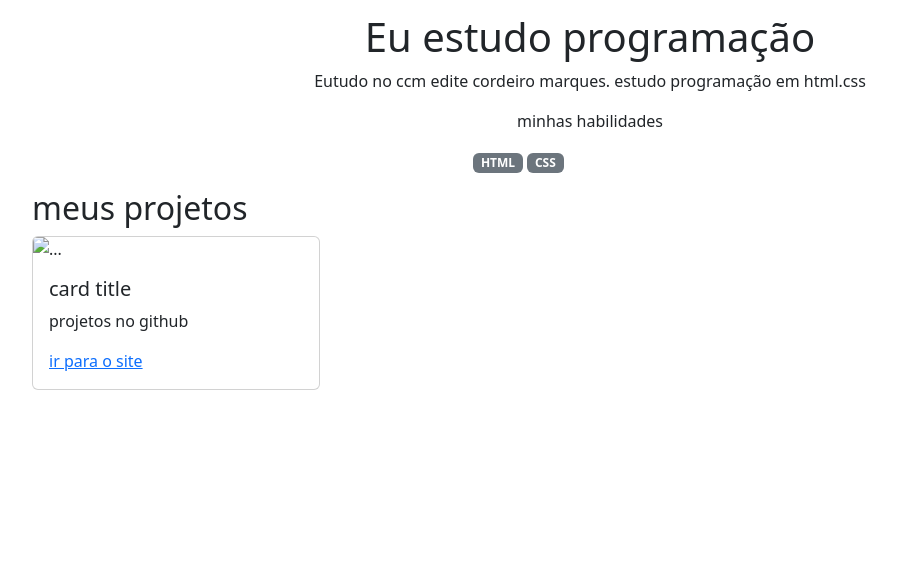
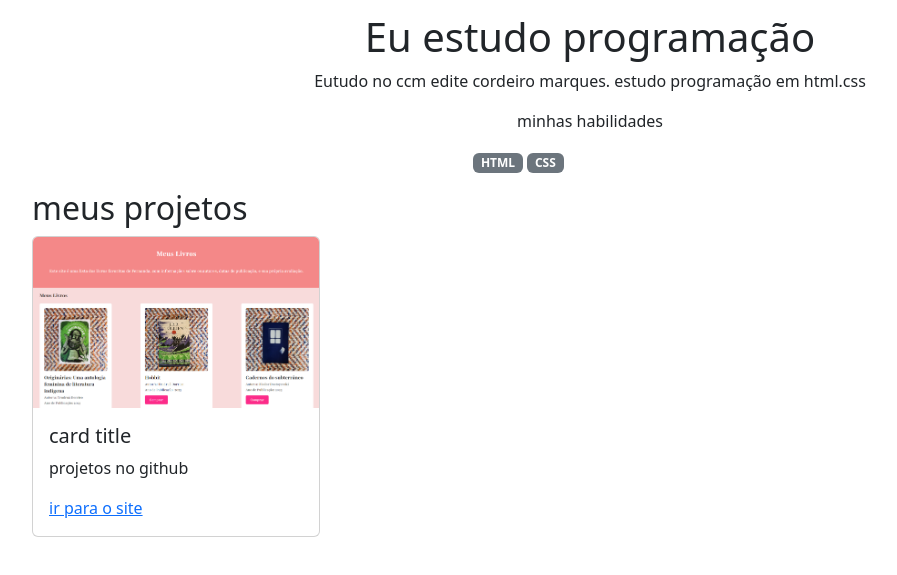
Before and after one commit to cristianeproenca/portifolio, a plain HTML site: page index.html in a window 1280 px wide. Shown: the part 177-752 px from the top of the page, without its empty margins (50-947 px from the left). Drawn offline with nearby package versions, Linux system fonts and the light colour scheme.

Commit message:
imagem de progeto

```diff
--- a/index.html
+++ b/index.html
@@ -26,7 +26,7 @@
 </div class="row">
 <div class="col-md-4"></div>
 <div class="card" style="width: 18rem">
-  <img src="..." class="card-img-top" alt="..."/>
+  <img src="img/projeto-1.png" class="card-img-top" alt="imagem de progeto da biblioteca virtual"/>
   <div class="card-body">
     <h5 class="card-title">card title</h5>
      <p class="card-text">
```
